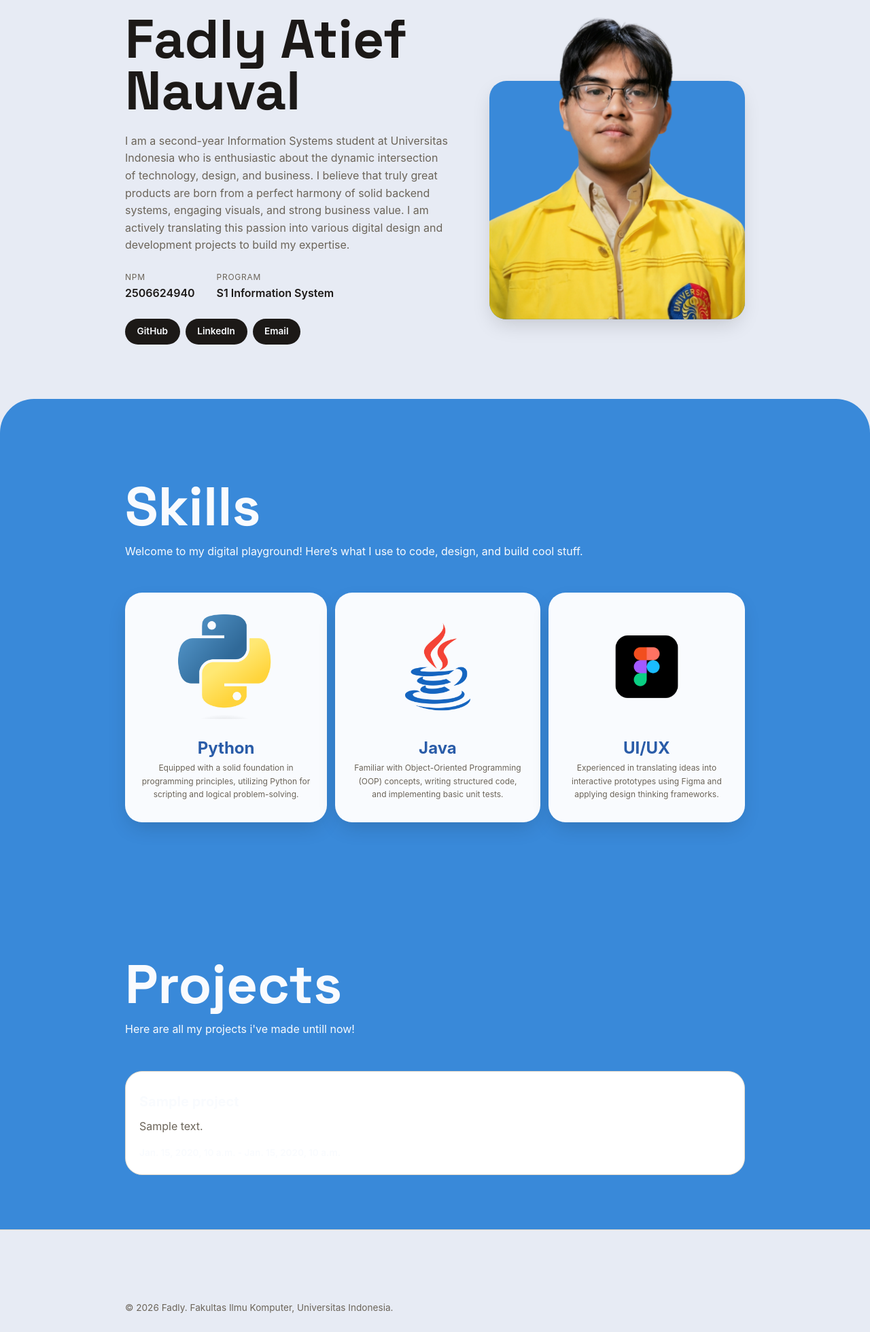
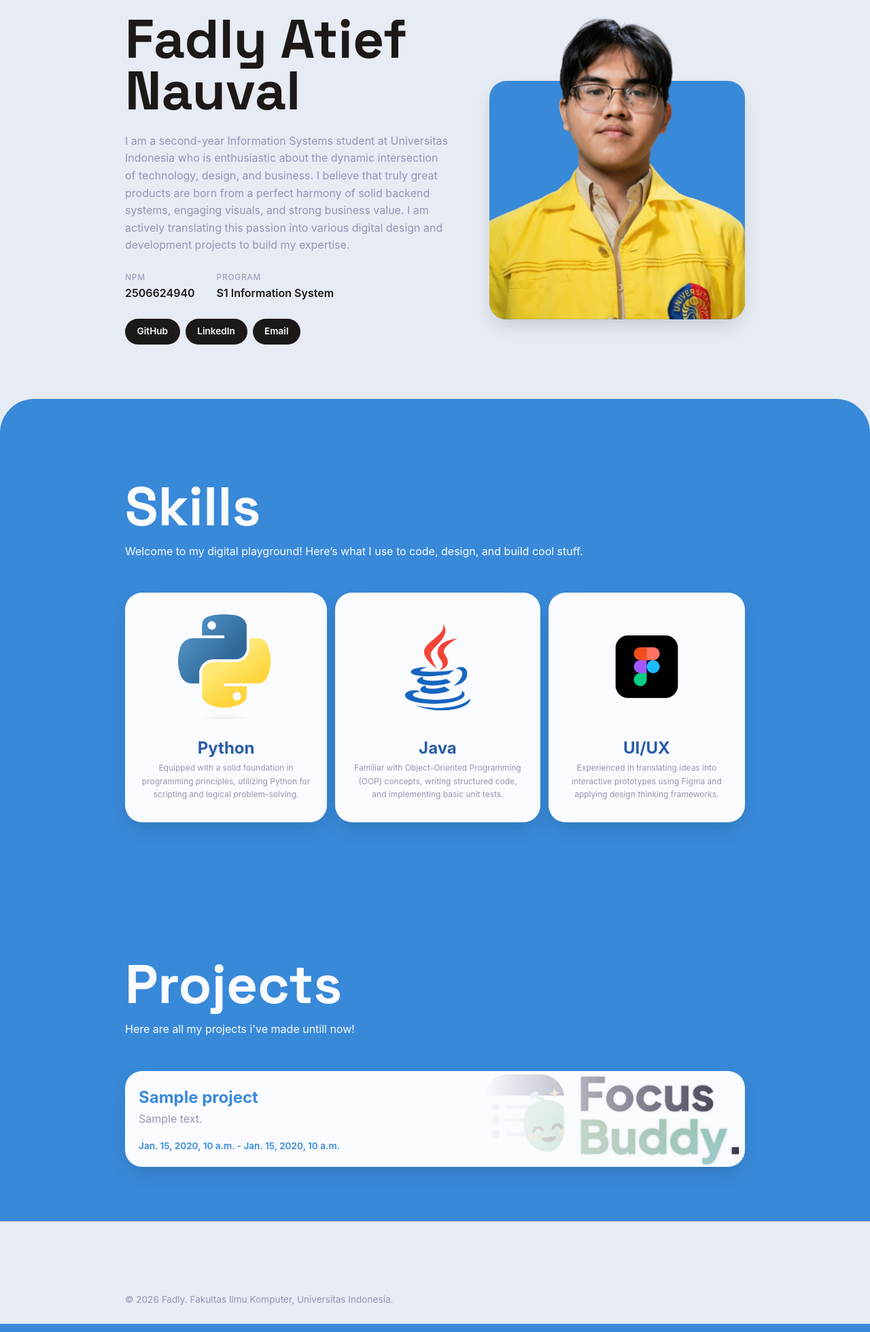
Before and after one commit to fadlyatiefn/myportofolio, a Django app: page / in a window 1280 px wide. Shown: the part 151-2111 px from the top of the page at 68% size. Run offline with Django 5.2, Linux system fonts and the light colour scheme; tables that the repository leaves empty hold one stand-in row (values such as "Sample post").

Commit message:
feat: Add new field in Project's model for thumbnail url & project's url

```diff
--- a/main/models.py
+++ b/main/models.py
@@ -32,6 +32,8 @@ class Projects(models.Model):
     id = models.UUIDField(primary_key=True, default=uuid.uuid4, editable=False)
     project_name = models.CharField(max_length=255)
     project_desc = models.TextField()
+    thumbnail = models.URLField(blank=True, null=True)
+    project_link = models.URLField(blank=True, null=True)
     project_start = models.DateTimeField(auto_now_add=True)
     project_end = models.DateTimeField(blank=True, null=True)
 
--- a/static/css/style.css
+++ b/static/css/style.css
@@ -15,8 +15,9 @@ html{
     --accent: #3989d9;
     --accent-dark: #2a5ca8;
     --line: #e3d9c9;
-    --text-muted: #6b6459;
+    --text-muted: #9495b3;
     --radius: 25px;
+    --drop-shadow: -1px 12px 30px -7px rgba(0,0,0,0.17); -webkit-box-shadow: -1px 12px 30px -7px rgba(0,0,0,0.17); -moz-box-shadow: -1px 12px 30px -7px rgba(0,0,0,0.17);
 }
 
 body {
@@ -46,9 +47,7 @@ h1, .brand {
     box-sizing: border-box;
     border-radius: 0 0 25px 25px;
     border: none;
-    box-shadow: -1px 12px 30px -7px rgba(0,0,0,0.17);
--webkit-box-shadow: -1px 12px 30px -7px rgba(0,0,0,0.17);
--moz-box-shadow: -1px 12px 30px -7px rgba(0,0,0,0.17);
+    box-shadow: var(--drop-shadow);
 }
 
 .site-header .container {
@@ -191,9 +190,7 @@ h1, .brand {
     background-color: var(--accent);
     border-radius: var(--radius);
     z-index: 0;
-    box-shadow: -1px 12px 30px -7px rgba(0,0,0,0.17);
--webkit-box-shadow: -1px 12px 30px -7px rgba(0,0,0,0.17);
--moz-box-shadow: -1px 12px 30px -7px rgba(0,0,0,0.17);
+    box-shadow: var(--drop-shadow);
 transition: .2s ease-out;
 }
 
@@ -233,9 +230,7 @@ transition: .2s ease-out;
 
 .skills{
     background-color: var(--paper);
-    box-shadow: -1px 12px 30px -7px rgba(0,0,0,0.17);
--webkit-box-shadow: -1px 12px 30px -7px rgba(0,0,0,0.17);
--moz-box-shadow: -1px 12px 30px -7px rgba(0,0,0,0.17);
+    box-shadow: var(--drop-shadow);
     border-radius: 25px;
     padding: 32px 24px;
     text-align: center;
@@ -296,12 +291,48 @@ transition: .2s ease-out;
     gap: 1rem;
 }
 
+.project-flex {
+    display: flex;
+    flex-direction: column;
+    gap: 1rem;
+}
+
 .experience-card {
     padding: 1.25rem;
     background-color: #fff;
     border: 1px solid var(--line);
     border-radius: var(--radius);
 }
+.project-card {
+    color: var(--accent);
+    border-radius: var(--radius);
+    box-shadow: var(--drop-shadow);
+    overflow: hidden;
+    display: flex;
+    flex-direction: row;
+    justify-content: space-between;
+    background: var(--paper);
+    transition: .2s ease-out;
+}
+
+.project-card:hover {
+    transform: translateY(-5px);
+}
+
+.project-thumb {
+    min-width: 100px;
+    width: 30vw;
+    background-image: var(--bg-url);
+    background-size: cover;
+    background-position: center;
+    -webkit-mask-image: linear-gradient(to right, transparent 0%, black 100%);
+    mask-image: linear-gradient(to right, transparent 0%, black 100%);
+}
+
+.project-body {
+    padding: 1.25rem;
+}
+
 
 .experience-category {
     color: var(--accent-dark);
--- a/templates/index.html
+++ b/templates/index.html
@@ -14,7 +14,7 @@
         <div class="container">
             <a href="{% url 'main:show_main' %}" class="brand">{{name}}'s Portofolio</a>
             <nav>
-                <a href="{% url 'main:show_main' %}">Profile</a>
+                <a href="{% url 'main:show_main' %}#profile">Profile</a>
                 <a href="{% url 'main:show_main' %}#skills">Skills</a>
                 <a href="{% url 'main:show_experience' %}">Experience</a>
             </nav>
@@ -96,9 +96,10 @@
                     <h1>Projects</h1>
                     <p class="bio-width100">{{projects_bio}}</p>
                 </div>
-                <div class="experience-grid">
+                <div class="project-flex">
                 {% for project in projects %}
-                    <article class="experience-card">
+                    <article class="project-card">
+                        <div class="project-body">
                             <h2>{{ project.project_name }}</h2>
                             <p class="experience-description">
                                 {{ project.project_desc }}
@@ -109,6 +110,8 @@
                             {% else %}
                                 <p class="experience-status">{{project.project_start}} - {{project.project_end}}</p>
                             {% endif %}
+                        </div>
+                         <div class="project-thumb" style="--bg-url: url('/static/img/focusbuddy.png');"></div>
                     </article>
                 {% empty %}
                     <p class="empty-state">
```
Also changed, not shown: main/migrations/0003_projects_project_link_projects_thumbnail.py (added), static/img/focusbuddy.png (added). Lines whose indentation alone changed are shown as unchanged.
